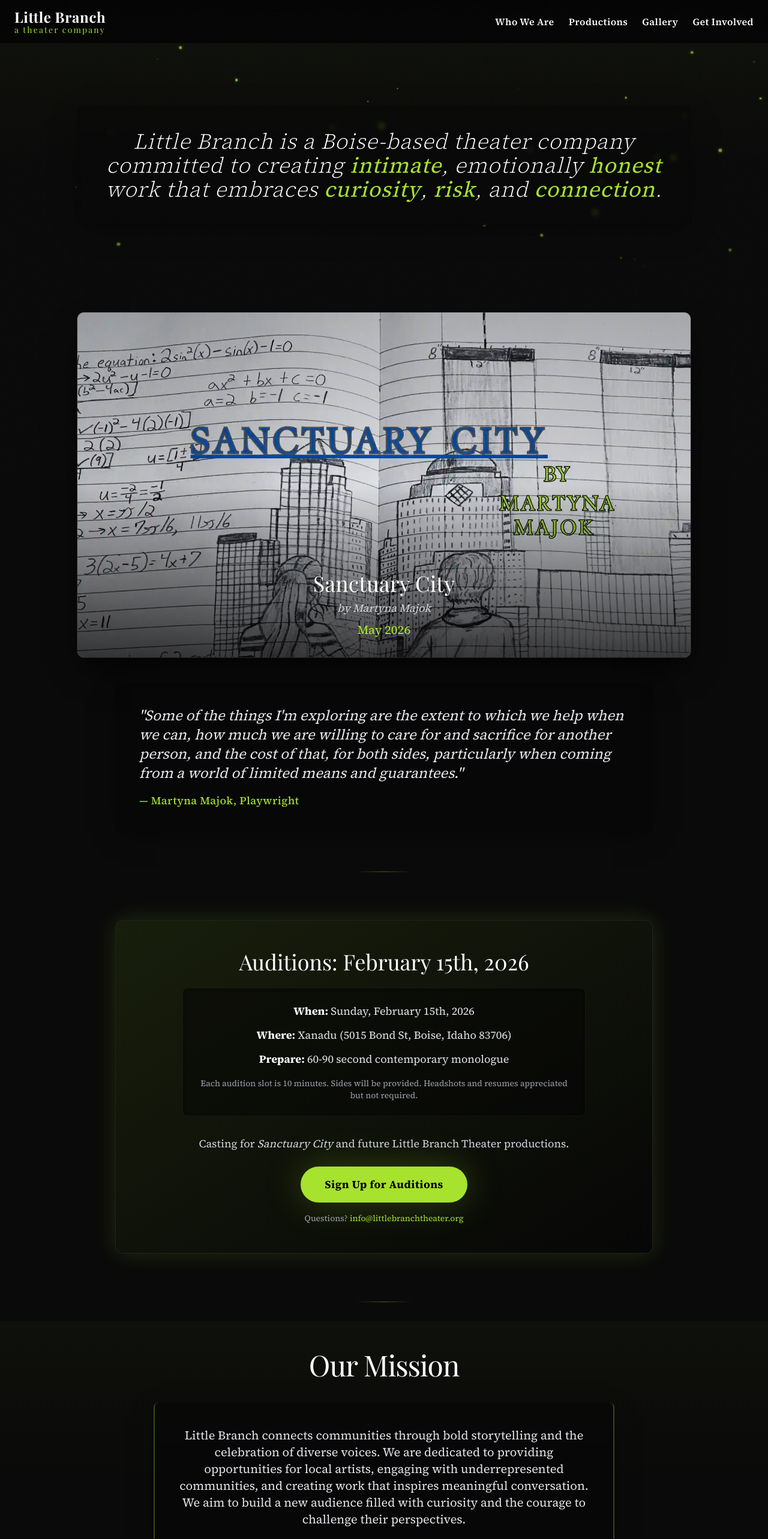
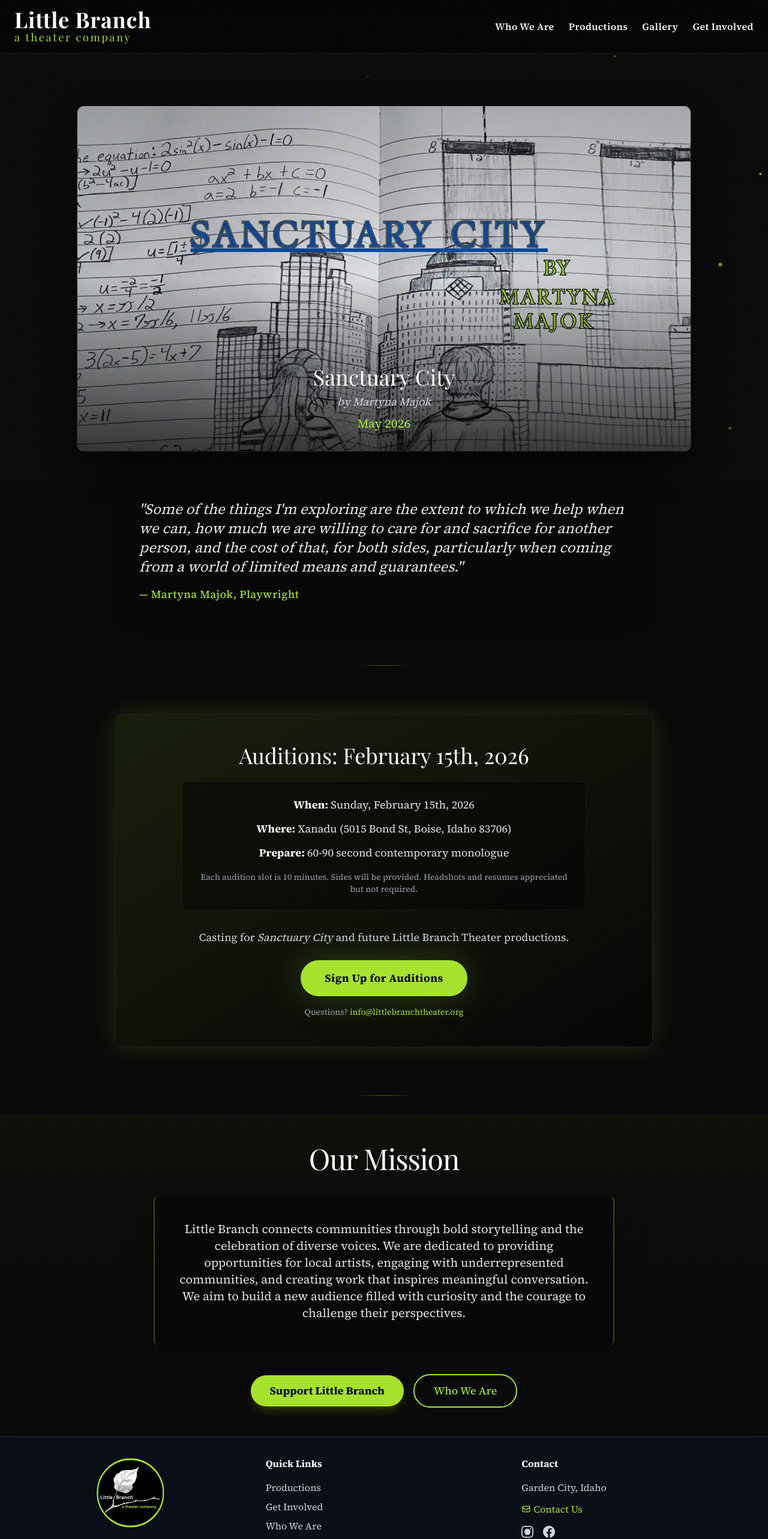
Before and after one commit to gzambran/littleBranchTheater, a Next.js app: page / in a window 1280 px wide. Shown: the top 2566 px of the page at 60% size. Built offline with nearby package versions, Linux system fonts and the light colour scheme; a web font is replaced by a local one.

Commit message:
"Update homepage and footer: remove blurb, extend animation, enlarge header, add glassy footer with social links"
Removed site blurb text
Extended ambient animation to cover hero area
Adjusted header padding
Enlarged header logo (Little Branch title)
Fixed mobile hero image overlap

```diff
--- a/src/app/page.tsx
+++ b/src/app/page.tsx
@@ -7,27 +7,24 @@ import { motion } from "framer-motion";
 import PageHeader, { SiteBlurb } from "@/components/PageHeader";
 import SpotlightCard from "@/components/SpotlightCard";
 import AuditionCallout from "@/components/AuditionCallout";
+import AmbientBackground from "@/components/AmbientBackground";
 
 export const revalidate = 3600;
 
 export default function Home() {
   return (
     <div className="min-h-screen bg-black-warm">
-      {/* Page Header with Site Blurb */}
-      <PageHeader variant="statement">
+     {/* Extended Ambient Background Layer - Covers header and hero only */}
+      <div className="absolute top-0 left-0 right-0 h-[100vh] pointer-events-none z-0">
+        <AmbientBackground />
+      </div>
+     {/* Page Header - Animation only, no blurb */}
+      <PageHeader variant="immersive" className="pt-12 md:pt-16">
         <h1 className="sr-only">Little Branch Theater</h1>
-        <SiteBlurb variant="large">
-          Little Branch is a Boise-based theater company committed to creating{" "}
-          <span className="text-accent font-normal">intimate</span>, emotionally{" "}
-          <span className="text-accent font-normal">honest</span> work that
-          embraces <span className="text-accent font-normal">curiosity</span>,{" "}
-          <span className="text-accent font-normal">risk</span>, and{" "}
-          <span className="text-accent font-normal">connection</span>.
-        </SiteBlurb>
       </PageHeader>
 
       {/* Hero Section - Sanctuary City */}
-      <section className="pt-8 pb-8">
+      <section className="pt-0 pb-8 relative z-10">
         <div className="container mx-auto px-4">
           {/* Hero Image */}
           <motion.div
--- a/src/components/Footer.tsx
+++ b/src/components/Footer.tsx
@@ -9,7 +9,7 @@ export default function Footer() {
   const [isContactModalOpen, setIsContactModalOpen] = useState(false);
 
   return (
-    <footer className="bg-gray-950 py-2 md:pt-8 md:pb-4 border-t border-white/5">
+   <footer className="bg-[#0a1628]/40 backdrop-blur-lg py-2 md:pt-8 md:pb-4 border-t border-white/15">
       <div className="container mx-auto px-4">
         {/* Mobile Layout (Balanced) */}
         <div className="md:hidden">
@@ -34,14 +34,40 @@ export default function Footer() {
             </p>
             <button
               onClick={() => setIsContactModalOpen(true)}
-              className="text-accent hover:text-white transition-colors text-sm font-medium"
+              className="text-accent hover:text-white transition-colors text-sm font-medium mb-3"
             >
               Contact Us
             </button>
+
+            {/* Social Media Icons - Mobile */}
+            <div className="flex gap-4 mb-2">
+              <a
+                href="https://www.instagram.com/littlebranchtheater"
+                target="_blank"
+                rel="noopener noreferrer"
+                className="text-gray-300 hover:text-accent transition-colors"
+                aria-label="Instagram"
+              >
+                <svg className="h-5 w-5" fill="currentColor" viewBox="0 0 24 24">
+                  <path d="M12 2.163c3.204 0 3.584.012 4.85.07 3.252.148 4.771 1.691 4.919 4.919.058 1.265.069 1.645.069 4.849 0 3.205-.012 3.584-.069 4.849-.149 3.225-1.664 4.771-4.919 4.919-1.266.058-1.644.07-4.85.07-3.204 0-3.584-.012-4.849-.07-3.26-.149-4.771-1.699-4.919-4.92-.058-1.265-.07-1.644-.07-4.849 0-3.204.013-3.583.07-4.849.149-3.227 1.664-4.771 4.919-4.919 1.266-.057 1.645-.069 4.849-.069zm0-2.163c-3.259 0-3.667.014-4.947.072-4.358.2-6.78 2.618-6.98 6.98-.059 1.281-.073 1.689-.073 4.948 0 3.259.014 3.668.072 4.948.2 4.358 2.618 6.78 6.98 6.98 1.281.058 1.689.072 4.948.072 3.259 0 3.668-.014 4.948-.072 4.354-.2 6.782-2.618 6.979-6.98.059-1.28.073-1.689.073-4.948 0-3.259-.014-3.667-.072-4.947-.196-4.354-2.617-6.78-6.979-6.98-1.281-.059-1.69-.073-4.949-.073zM5.838 12a6.162 6.162 0 1112.324 0 6.162 6.162 0 01-12.324 0zM12 16a4 4 0 110-8 4 4 0 010 8zm4.965-10.405a1.44 1.44 0 112.881.001 1.44 1.44 0 01-2.881-.001z"/>
+                </svg>
+              </a>
+              <a
+                href="https://www.facebook.com/LittleBranchTheater"
+                target="_blank"
+                rel="noopener noreferrer"
+                className="text-gray-300 hover:text-accent transition-colors"
+                aria-label="Facebook"
+              >
+                <svg className="h-5 w-5" fill="currentColor" viewBox="0 0 24 24">
+                  <path d="M24 12.073c0-6.627-5.373-12-12-12s-12 5.373-12 12c0 5.99 4.388 10.954 10.125 11.854v-8.385H7.078v-3.47h3.047V9.43c0-3.007 1.792-4.669 4.533-4.669 1.312 0 2.686.235 2.686.235v2.953H15.83c-1.491 0-1.956.925-1.956 1.874v2.25h3.328l-.532 3.47h-2.796v8.385C19.612 23.027 24 18.062 24 12.073z"/>
+                </svg>
+              </a>
+            </div>
           </div>
         </div>
 
-        {/* Desktop Layout (Unchanged) */}
+        {/* Desktop Layout */}
         <div className="hidden md:grid md:grid-cols-3 md:gap-8">
           {/* Logo */}
           <div className="mb-8 md:mb-0">
@@ -90,18 +116,44 @@ export default function Footer() {
             </p>
             <button
               onClick={() => setIsContactModalOpen(true)}
-              className="text-accent hover:text-white transition-colors flex items-center"
+              className="text-accent hover:text-white transition-colors flex items-center mb-4"
             >
               <svg xmlns="http://www.w3.org/2000/svg" className="h-4 w-4 mr-1" fill="none" viewBox="0 0 24 24" stroke="currentColor">
                 <path strokeLinecap="round" strokeLinejoin="round" strokeWidth={2} d="M3 8l7.89 5.26a2 2 0 002.22 0L21 8M5 19h14a2 2 0 002-2V7a2 2 0 00-2-2H5a2 2 0 00-2 2v10a2 2 0 002 2z" />
               </svg>
               Contact Us
             </button>
+
+            {/* Social Media Links */}
+            <div className="flex gap-4">
+              <a
+                href="https://www.instagram.com/littlebranchtheater"
+                target="_blank"
+                rel="noopener noreferrer"
+                className="text-gray-300 hover:text-accent transition-colors"
+                aria-label="Instagram"
+              >
+                <svg className="h-5 w-5" fill="currentColor" viewBox="0 0 24 24">
+                  <path d="M12 2.163c3.204 0 3.584.012 4.85.07 3.252.148 4.771 1.691 4.919 4.919.058 1.265.069 1.645.069 4.849 0 3.205-.012 3.584-.069 4.849-.149 3.225-1.664 4.771-4.919 4.919-1.266.058-1.644.07-4.85.07-3.204 0-3.584-.012-4.849-.07-3.26-.149-4.771-1.699-4.919-4.92-.058-1.265-.07-1.644-.07-4.849 0-3.204.013-3.583.07-4.849.149-3.227 1.664-4.771 4.919-4.919 1.266-.057 1.645-.069 4.849-.069zm0-2.163c-3.259 0-3.667.014-4.947.072-4.358.2-6.78 2.618-6.98 6.98-.059 1.281-.073 1.689-.073 4.948 0 3.259.014 3.668.072 4.948.2 4.358 2.618 6.78 6.98 6.98 1.281.058 1.689.072 4.948.072 3.259 0 3.668-.014 4.948-.072 4.354-.2 6.782-2.618 6.979-6.98.059-1.28.073-1.689.073-4.948 0-3.259-.014-3.667-.072-4.947-.196-4.354-2.617-6.78-6.979-6.98-1.281-.059-1.69-.073-4.949-.073zM5.838 12a6.162 6.162 0 1112.324 0 6.162 6.162 0 01-12.324 0zM12 16a4 4 0 110-8 4 4 0 010 8zm4.965-10.405a1.44 1.44 0 112.881.001 1.44 1.44 0 01-2.881-.001z"/>
+                </svg>
+              </a>
+              <a
+                href="https://www.facebook.com/LittleBranchTheater"
+                target="_blank"
+                rel="noopener noreferrer"
+                className="text-gray-300 hover:text-accent transition-colors"
+                aria-label="Facebook"
+              >
+                <svg className="h-5 w-5" fill="currentColor" viewBox="0 0 24 24">
+                  <path d="M24 12.073c0-6.627-5.373-12-12-12s-12 5.373-12 12c0 5.99 4.388 10.954 10.125 11.854v-8.385H7.078v-3.47h3.047V9.43c0-3.007 1.792-4.669 4.533-4.669 1.312 0 2.686.235 2.686.235v2.953H15.83c-1.491 0-1.956.925-1.956 1.874v2.25h3.328l-.532 3.47h-2.796v8.385C19.612 23.027 24 18.062 24 12.073z"/>
+                </svg>
+              </a>
+            </div>
           </div>
         </div>
 
         {/* Copyright */}
-        <div className="pt-2 mt-2 border-t border-gray-800 text-center text-gray-500 text-sm">
+        <div className="pt-2 mt-2 border-t border-white/10 text-center text-gray-400 text-sm">
           &copy; {new Date().getFullYear()} Little Branch Theater. All rights reserved.
         </div>
       </div>
--- a/src/components/Header.tsx
+++ b/src/components/Header.tsx
@@ -10,12 +10,12 @@ export default function Header() {
       <nav className="container mx-auto px-6 py-3">
         <div className="flex items-center justify-between">
           <Link href="/" className="inline-block">
-            <div className="flex flex-col">
-              <span className="font-display text-2xl font-bold tracking-wide text-white drop-shadow-sm">
+           <div className="flex flex-col">
+              <span className="font-display text-3xl md:text-4xl font-bold tracking-wide text-white drop-shadow-sm">
                 Little Branch
               </span>
               <span
-                className="font-display text-sm text-accent -mt-1"
+                className="font-display text-base md:text-lg text-accent -mt-1"
                 style={{
                   letterSpacing: '0.15em',
                   fontStretch: 'expanded',
```
